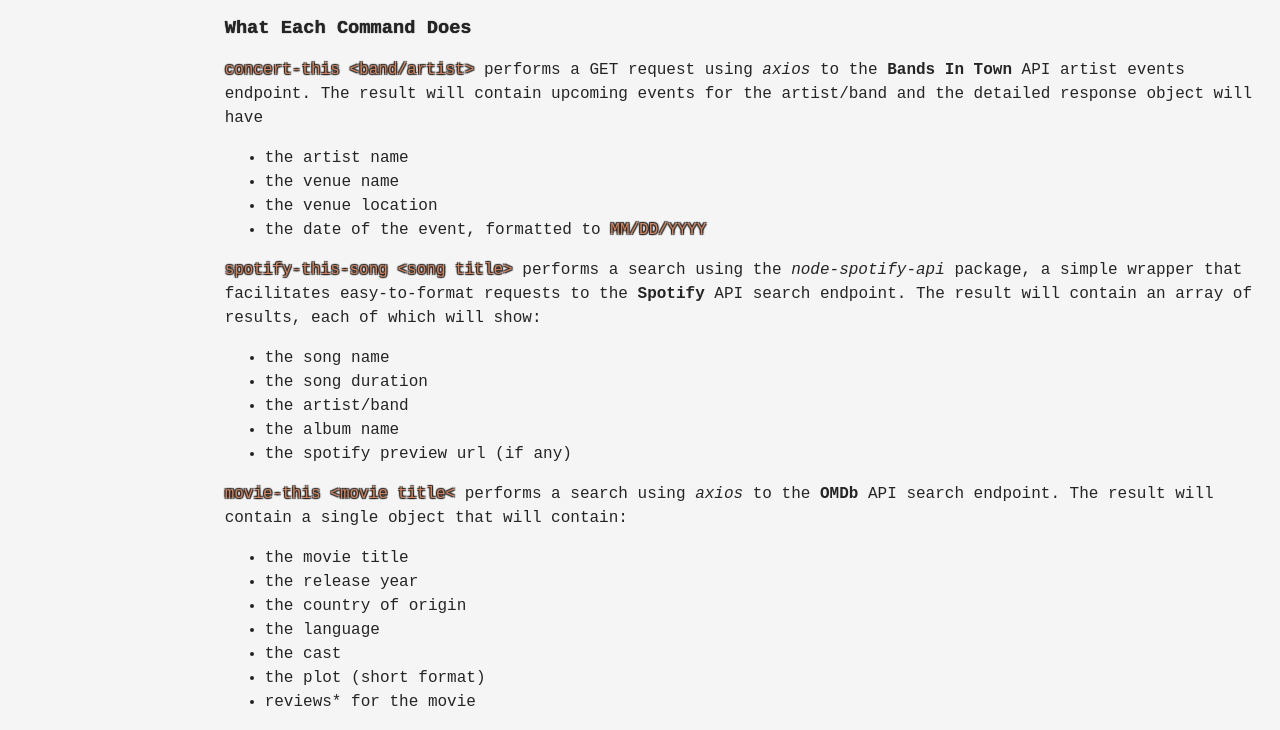
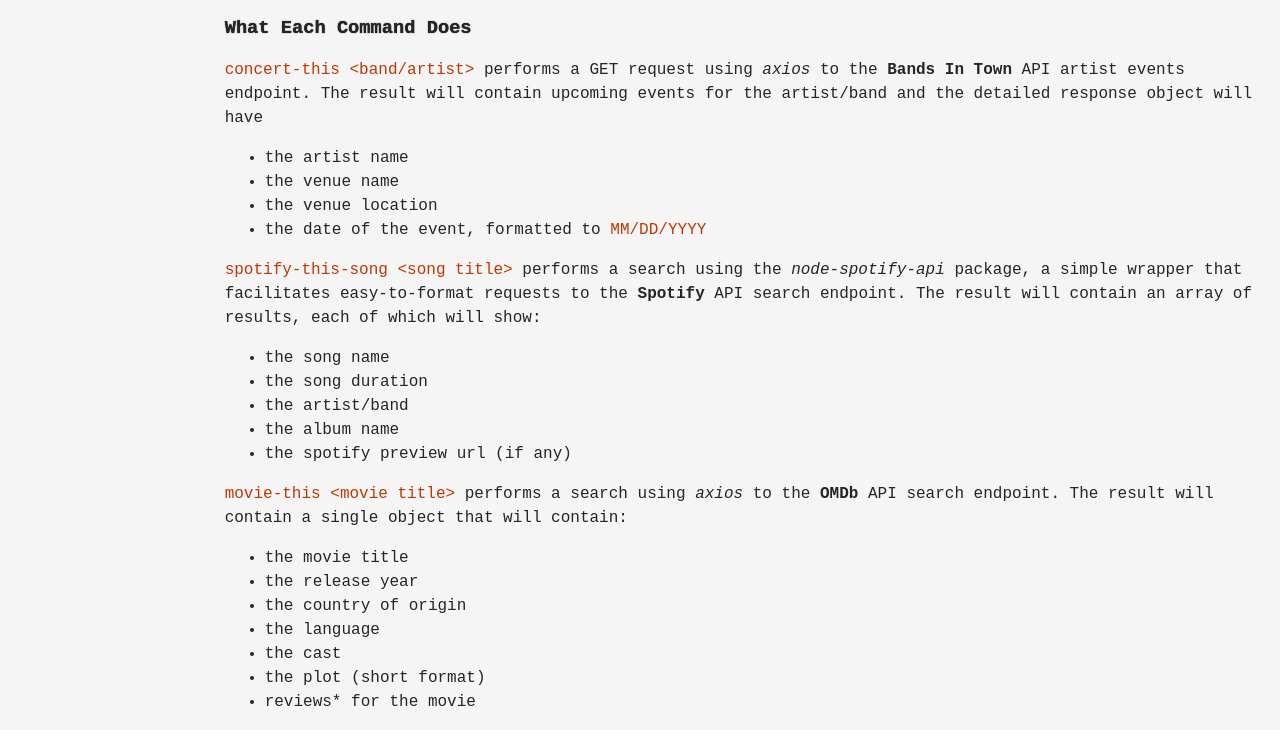
Before and after one commit to ejhalpin/liri-node-app, a website: page index.html in a window 1280 px wide. Shown: the part 2468-3198 px from the top of the page. Drawn offline with Linux system fonts and the light colour scheme; a web font is replaced by a local one.

Commit message:
changed the styling for code-like text

```diff
--- a/assets/css/style.css
+++ b/assets/css/style.css
@@ -21,8 +21,8 @@
 }
 
 .code {
-  color: #d48560;
-  text-shadow: 1px 1px 1px #252525, -1px -1px 1px #252525, 1px -1px 1px #252525, -1px 1px 1px #252525;
+  color: #c23700;
+
   display: inline-block;
 }
 
--- a/index.html
+++ b/index.html
@@ -115,7 +115,7 @@
     </ul>
     </p>
 
-    <p><span class="code">movie-this &lt;movie title&lt;</span> performs a search using <em>axios</em> to the <b>OMDb</b> API search endpoint. The result will contain a single object that will contain:
+    <p><span class="code">movie-this &lt;movie title&gt;</span> performs a search using <em>axios</em> to the <b>OMDb</b> API search endpoint. The result will contain a single object that will contain:
     <ul>
     <li>the movie title</li>
     <li>the release year</li>
```
